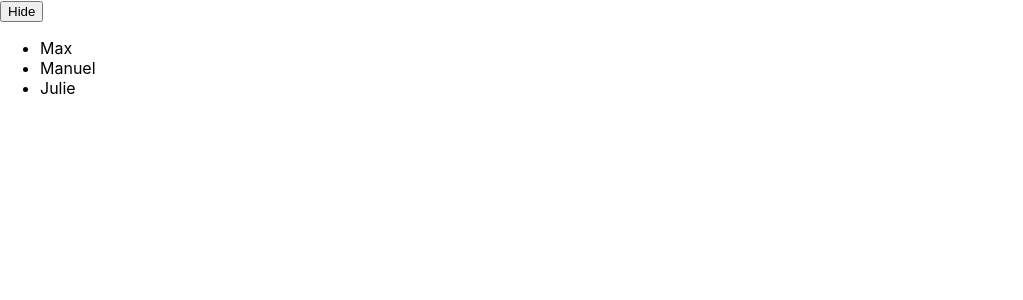
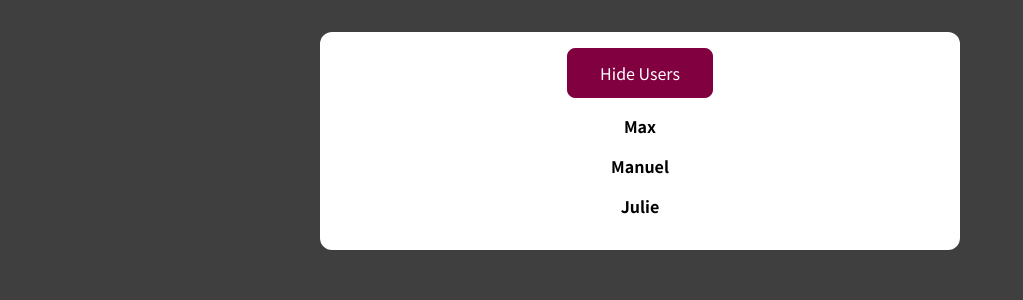
Before and after one commit to Harish1651999/user-app, a React (Create React App) app: page / in a window 1280 px wide. Shown: the top 300 px of the page, without its empty margins (0-1023 px from the left). Built offline with nearby package versions, Linux system fonts and the light colour scheme.

Commit message:
add class based component.

```diff
--- a/src/components/user.js
+++ b/src/components/user.js
@@ -1,8 +1,22 @@
-import React from "react";
+import React, { Component } from "react";
 import classes from "./user.module.css";
 
-const User = (props) => {
-  return <li key={props.key}>{props.name}</li>;
-};
+class User extends Component {
+  render() {
+    return (
+      <li className={classes.user} key={this.props.key}>
+        {this.props.name}
+      </li>
+    );
+  }
+}
+
+// const User = (props) => {
+//   return (
+//     <li className={classes.user} key={props.key}>
+//       {props.name}
+//     </li>
+//   );
+// };
 
 export default User;
--- a/src/components/user.module.css
+++ b/src/components/user.module.css
@@ -0,0 +1,4 @@
+.user {
+    margin: 1rem 0;
+    font-weight: bold;
+  }
--- a/src/components/users.js
+++ b/src/components/users.js
@@ -1,4 +1,4 @@
-import React from "react";
+import React, { useState } from "react";
 import classes from "./users.module.css";
 import User from "./User";
 
@@ -9,14 +9,25 @@
 ];
 
 const Users = () => {
+  const [ShowUsers, setShowUsers] = useState(true);
+
+  const toggleUserHandler = () => {
+    setShowUsers((curState) => !curState);
+  };
+
+  const userslist = (
+    <ul>
+      {DUMMY_USERS.map((user) => (
+        <User key={user.id} name={user.name} />
+      ))}
+    </ul>
+  );
   return (
-    <div>
-      <button>Hide</button>
-      <ul>
-        {DUMMY_USERS.map((user) => (
-          <User key={user.id} name={user.name} />
-        ))}
-      </ul>
+    <div className={classes.users}>
+      <button onClick={toggleUserHandler}>
+        {ShowUsers ? "Hide" : "Show"} Users
+      </button>
+      {ShowUsers && userslist}
     </div>
   );
 };
--- a/src/components/users.module.css
+++ b/src/components/users.module.css
@@ -0,0 +1,14 @@
+.users {
+    margin: 2rem auto;
+    background-color: white;
+    padding: 1rem;
+    border-radius: 12px;
+    max-width: 40rem;
+    text-align: center;
+  }
+
+  .users ul {
+    list-style: none;
+    margin: 0;
+    padding: 0;
+  }
--- a/src/index.css
+++ b/src/index.css
@@ -1,13 +1,30 @@
+@import url('https://fonts.googleapis.com/css2?family=Noto+Sans+JP:wght@400;700&display=swap');
+
+* {
+  box-sizing: border-box;
+}
+
+html {
+  font-family: 'Noto Sans JP', sans-serif;
+}
+
 body {
   margin: 0;
-  font-family: -apple-system, BlinkMacSystemFont, 'Segoe UI', 'Roboto', 'Oxygen',
-    'Ubuntu', 'Cantarell', 'Fira Sans', 'Droid Sans', 'Helvetica Neue',
-    sans-serif;
-  -webkit-font-smoothing: antialiased;
-  -moz-osx-font-smoothing: grayscale;
+  background-color: #3f3f3f;
 }
 
-code {
-  font-family: source-code-pro, Menlo, Monaco, Consolas, 'Courier New',
-    monospace;
+button {
+  font: inherit;
+  cursor: pointer;
+  background-color: #800040;
+  color: white;
+  border: 1px solid #800040;
+  border-radius: 8px;
+  padding: 0.75rem 2rem;
 }
+
+button:hover,
+button:active {
+  background-color: #630032;
+  border-color: #630032;
+}
```
